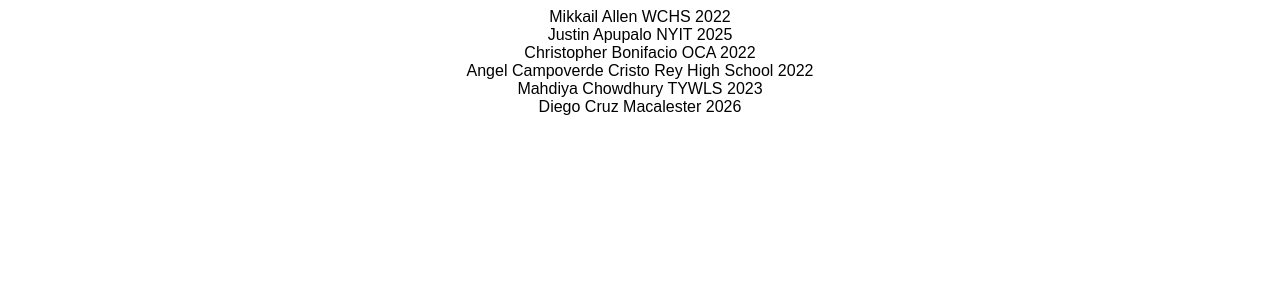
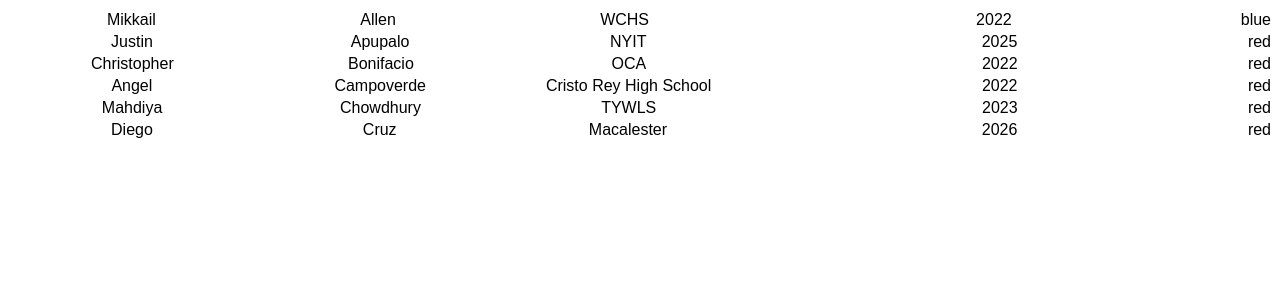
Before and after one commit to J-a-crypto/class-roster, a React (Create React App) app: page / in a window 1280 px wide. Shown: the top 300 px of the page. Built offline with nearby package versions, Linux system fonts and the light colour scheme.

Commit message:
Making Tables

```diff
--- a/src/App.js
+++ b/src/App.js
@@ -2,65 +2,77 @@
 
 // import people from "./people.js"
 
-function displayPerson(first, last, school, year, pets) {
-  return (
-    <div>
-      {" "}
-      {first} {last} {school} {year}{" "}
-    </div>
-  );
-}
 let people = [
-  { firstName: "Mikkail", lastName: "Allen", school: "WCHS", gradYear: "2022" },
+  {
+    firstName: "Mikkail",
+    lastName: "Allen",
+    school: "WCHS",
+    gradYear: "2022",
+    color: "blue"
+  },
   {
     firstName: "Justin",
     lastName: "Apupalo",
     school: "NYIT",
-    gradYear: "2025"
+    gradYear: "2025",
+    color: "red"
   },
   {
     firstName: "Christopher",
     lastName: "Bonifacio",
     school: "OCA",
-    gradYear: "2022"
+    gradYear: "2022",
+    color: "red"
   },
   {
     firstName: "Angel",
     lastName: "Campoverde",
     school: "Cristo Rey High School",
-    gradYear: "2022"
+    gradYear: "2022",
+    color: "red"
   },
   {
     firstName: "Mahdiya",
     lastName: "Chowdhury",
     school: "TYWLS",
-    gradYear: "2023"
+    gradYear: "2023",
+    color: "red"
   },
   {
     firstName: "Diego",
     lastName: "Cruz",
     school: "Macalester",
-    gradYear: "2026"
+    gradYear: "2026",
+    color: "red"
   }
 ];
-// let people = [
-//   ["Mikkail", "Allen", "WCHS", "2022"],
-//   ["Justin", "Apupalo", "NYIT", "2025"],
-//   ["Christopher", "Bonifacio", "OCA", "2022"],
-//   ["Angel", "Campoverde", "Cristo Rey High School", "2022"],
-//   ["Mahdiya", "Chowdhury", "TYWLS", "2023"],
-//   ["Diego", "Cruz", "Macalester", "2026"]
-// ];
-let list;
+function setColor() {}
+
 export default function App() {
+  let list;
   list = people.map(function (person) {
     return (
       <div>
-        {person.firstName} {person.lastName} {person.school} {person.gradYear}
+        <thead>
+          <tr>
+            <th style={{ width: "20%" }}></th>
+            <th style={{ width: "20%" }}></th>
+            <th style={{ width: "20%" }}></th>
+            <th style={{ width: "100%" }}></th>
+            <th style={{}}></th>
+          </tr>
+        </thead>
+        <tbody>
+          <tr>
+            <td>{person.firstName}</td>
+            <td>{person.lastName}</td>
+            <td>{person.school}</td>
+            <td>{person.gradYear}</td>
+            <td class={person.color}>{person.color}</td>
+          </tr>
+        </tbody>
       </div>
     );
   });
-  return <div className="App">{list}</div>;
+  return <div className="App"> {list} </div>;
 }
-
-///Note: An Array in Array
```
